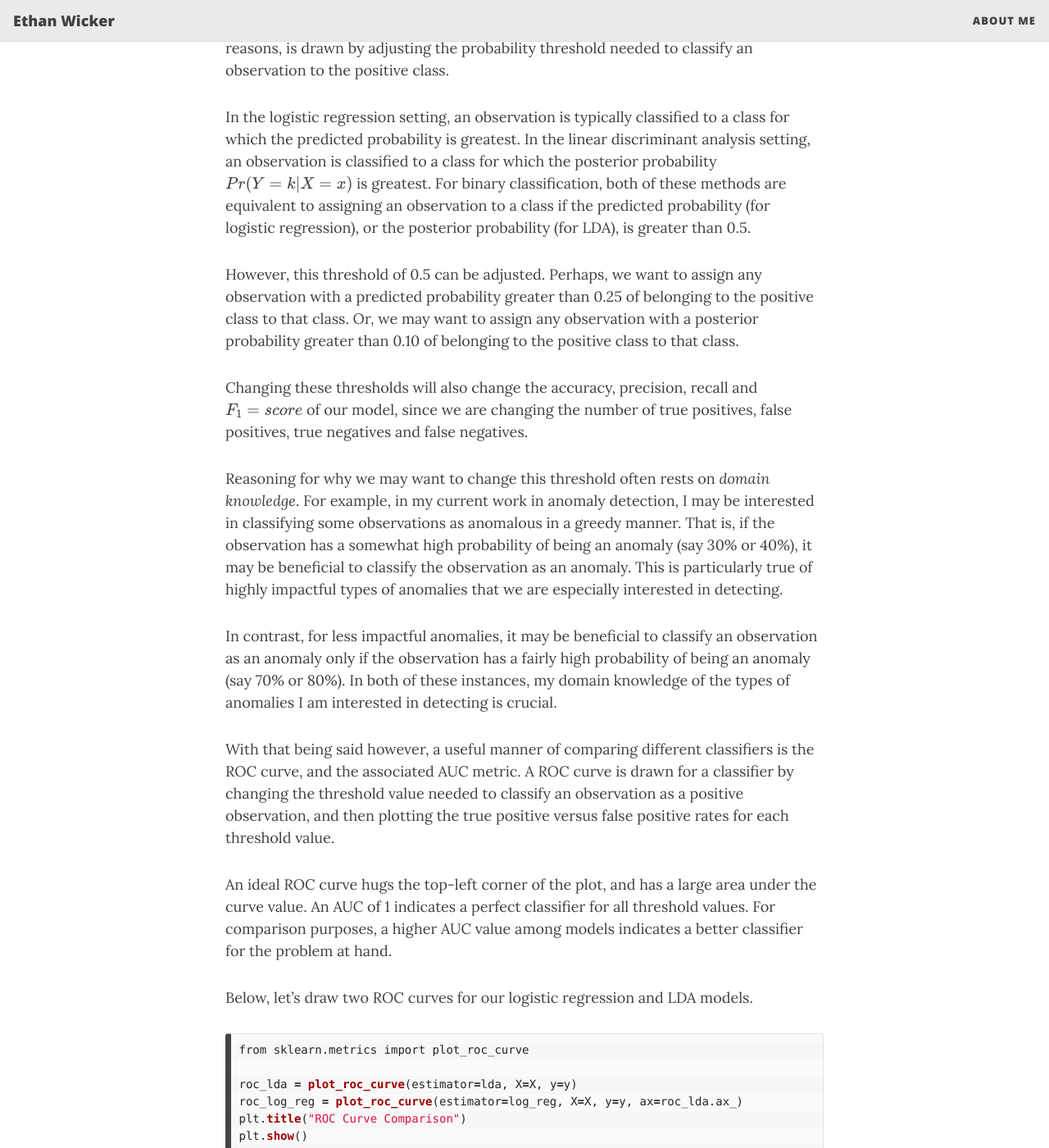
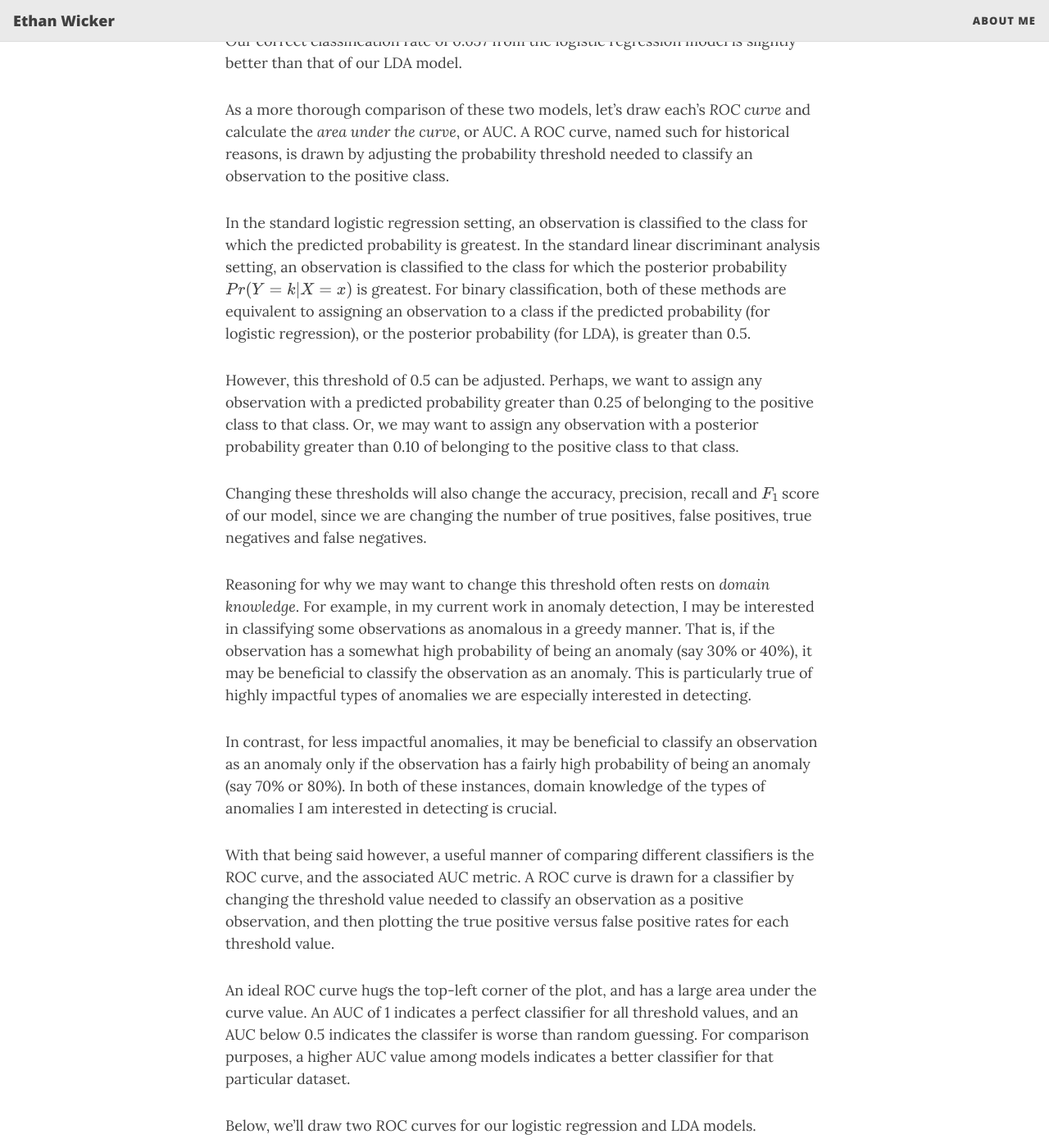
Before and after one commit to ethanwicker/ethanwicker.github.io, a Jekyll site: the page built from _posts/2021-02-07-linear-discriminant-analysis-002.md, in a window 1280 px wide and 1400 px high, scrolled down 7988 px. Shown: the whole window at 82% size. Built offline with Jekyll 4.4.1, drawn with Linux system fonts in a browser that asks for light colours; nearby versions of some CDN libraries; formulas are drawn with MathJax 3; some of the changed text lies outside the part shown.

Commit message:
Updating post

````diff
--- a/_posts/2021-02-07-linear-discriminant-analysis-002.md
+++ b/_posts/2021-02-07-linear-discriminant-analysis-002.md
@@ -171,7 +171,9 @@
 \end{aligned}
 $$
 
-If we look at our above confusion matrix, $\text{precision} = \frac{65}{65 + 27} = 0.707$.  Intuitively, precision is representing the proportion of all our predicted positive values that are actually positive.  When comparing different classification models, precision is a good measure when we want to avoid false positives.  For example, when detecting spam emails, a model with high precision is likely preferred.  In the case of spam email, the email user would much rather get the occasional spam email (a false negative) than miss an important email that wasn't spam (a false positive).
+If we look at our above confusion matrix, $\text{precision} = \frac{65}{65 + 27} = 0.707$.  Intuitively, precision is representing the proportion of all our predicted positive values that are actually positive.  When comparing different classification models, precision is a good measure when we want to avoid false positives.
+
+For example, when detecting spam emails, a model with high precision is likely preferred.  In the case of spam email, the email user would much rather get the occasional spam email (a false negative) than miss an important email that wasn't spam (a false positive).
 
 #### Recall
 
@@ -211,6 +213,7 @@
 >>> print(classification_report(y_true=y,
                                 y_pred=y_pred,
                                 target_names=["Did not survive", "Survived"]))
+
                  precision    recall  f1-score   support
 Did not survive       0.64      0.94      0.76       424
        Survived       0.71      0.22      0.34       290
@@ -220,11 +223,11 @@
    weighted avg       0.67      0.65      0.59       714
 ```
 
-Notice that our manually calculated values of precision, recall, and the $F_1$ score align with the `Survived` row above.  For completeness, *support* simply refers to the number of observations that did not survive (424) or that did survive (290) in our training data.
+Note that our manually calculated values of precision, recall, and the $F_1$ score align with the `Survived` row above.  For completeness, *support* simply refers to the number of observations in each class.  For our working example, that is number of observations that did not survive (424) or that did survive (290) present in our training data.
 
 ### ROC Curves
 
-As a final topic to discuss in this post, let's compare our two-predictor LDA model above with the corresponding logistic regression model.  First, let's train our logistic regression model.
+As a final topic for discussion, let's compare our two-predictor LDA model above with the corresponding logistic regression model.  First, let's train our logistic regression model.
 
 ```python
 from sklearn.linear_model import LogisticRegression
@@ -240,21 +243,21 @@
 
 As a more thorough comparison of these two models, let's draw each's *ROC curve* and calculate the *area under the curve*, or AUC.  A ROC curve, named such for historical reasons, is drawn by adjusting the probability threshold needed to classify an observation to the positive class.
 
-In the logistic regression setting, an observation is typically classified to a class for which the predicted probability is greatest.  In the linear discriminant analysis setting, an observation is classified to a class for which the posterior probability $Pr(Y=k \vert X=x)$ is greatest.  For binary classification, both of these methods are equivalent to assigning an observation to a class if the predicted probability (for logistic regression), or the posterior probability (for LDA), is greater than 0.5.
+In the standard logistic regression setting, an observation is classified to the class for which the predicted probability is greatest.  In the standard linear discriminant analysis setting, an observation is classified to the class for which the posterior probability $Pr(Y=k \vert X=x)$ is greatest.  For binary classification, both of these methods are equivalent to assigning an observation to a class if the predicted probability (for logistic regression), or the posterior probability (for LDA), is greater than 0.5.
 
 However, this threshold of 0.5 can be adjusted.  Perhaps, we want to assign any observation with a predicted probability greater than 0.25 of belonging to the positive class to that class.  Or, we may want to assign any observation with a posterior probability greater than 0.10 of belonging to the positive class to that class.
 
-Changing these thresholds will also change the accuracy, precision, recall and $F_1=score$ of our model, since we are changing the number of true positives, false positives, true negatives and false negatives.
+Changing these thresholds will also change the accuracy, precision, recall and $F_1$ score of our model, since we are changing the number of true positives, false positives, true negatives and false negatives.
 
-Reasoning for why we may want to change this threshold often rests on *domain knowledge*.  For example, in my current work in anomaly detection, I may be interested in classifying some observations as anomalous in a greedy manner.  That is, if the observation has a somewhat high probability of being an anomaly (say 30% or 40%), it may be beneficial to classify the observation as an anomaly.  This is particularly true of highly impactful types of anomalies that we are especially interested in detecting.
+Reasoning for why we may want to change this threshold often rests on *domain knowledge*.  For example, in my current work in anomaly detection, I may be interested in classifying some observations as anomalous in a greedy manner.  That is, if the observation has a somewhat high probability of being an anomaly (say 30% or 40%), it may be beneficial to classify the observation as an anomaly.  This is particularly true of highly impactful types of anomalies we are especially interested in detecting.
 
-In contrast, for less impactful anomalies, it may be beneficial to classify an observation as an anomaly only if the observation has a fairly high probability of being an anomaly (say 70% or 80%).  In both of these instances, my domain knowledge of the types of anomalies I am interested in detecting is crucial.
+In contrast, for less impactful anomalies, it may be beneficial to classify an observation as an anomaly only if the observation has a fairly high probability of being an anomaly (say 70% or 80%).  In both of these instances, domain knowledge of the types of anomalies I am interested in detecting is crucial.
 
 With that being said however, a useful manner of comparing different classifiers is the ROC curve, and the associated AUC metric.  A ROC curve is drawn for a classifier by changing the threshold value needed to classify an observation as a positive observation, and then plotting the true positive versus false positive rates for each threshold value.
 
-An ideal ROC curve hugs the top-left corner of the plot, and has a large area under the curve value.  An AUC of 1 indicates a perfect classifier for all threshold values.  For comparison purposes, a higher AUC value among models indicates a better classifier for the problem at hand.
+An ideal ROC curve hugs the top-left corner of the plot, and has a large area under the curve value.  An AUC of 1 indicates a perfect classifier for all threshold values, and an AUC below 0.5 indicates the classifer is worse than random guessing.  For comparison purposes, a higher AUC value among models indicates a better classifier for that particular dataset.
 
-Below, let's draw two ROC curves for our logistic regression and LDA models.
+Below, we'll draw two ROC curves for our logistic regression and LDA models.
 
 ```python
 from sklearn.metrics import plot_roc_curve
````
Also changed, not shown: other parts of _posts/2021-02-07-linear-discriminant-analysis-002.md (+2 -2 lines).
